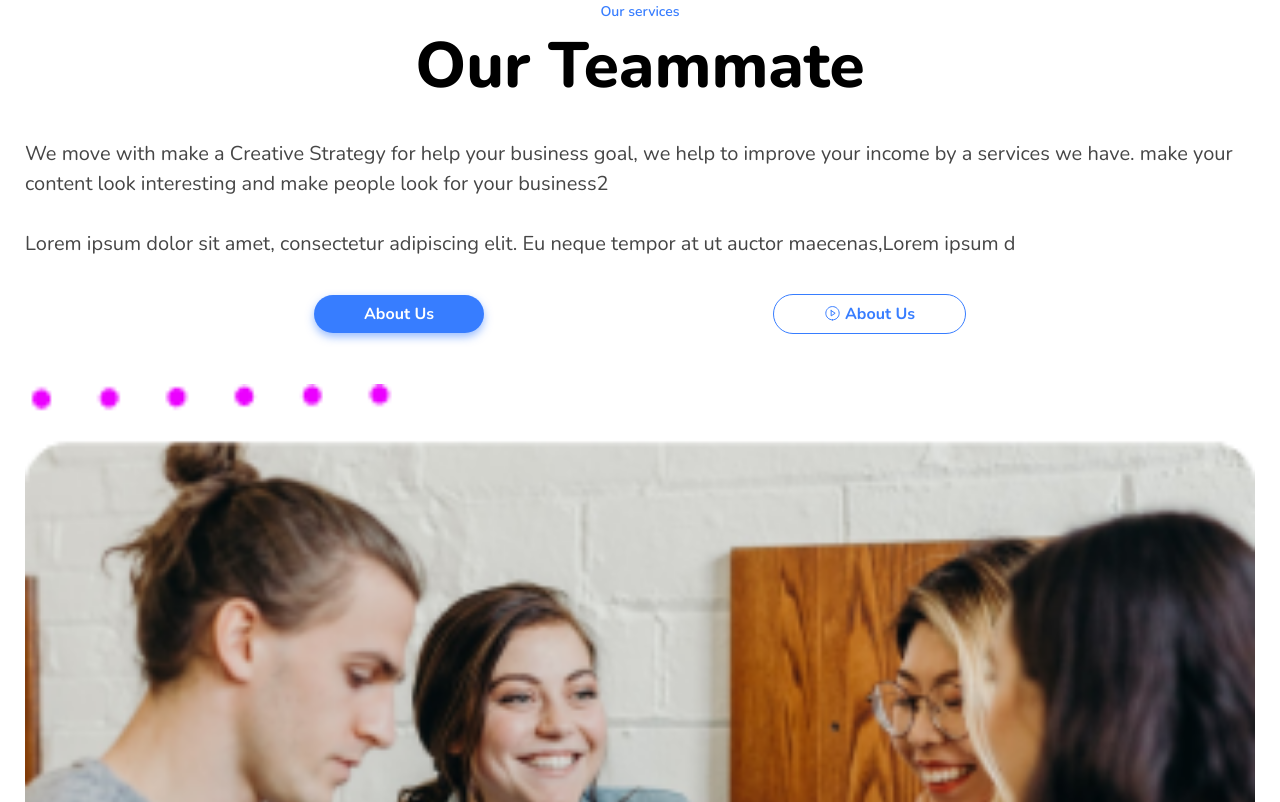
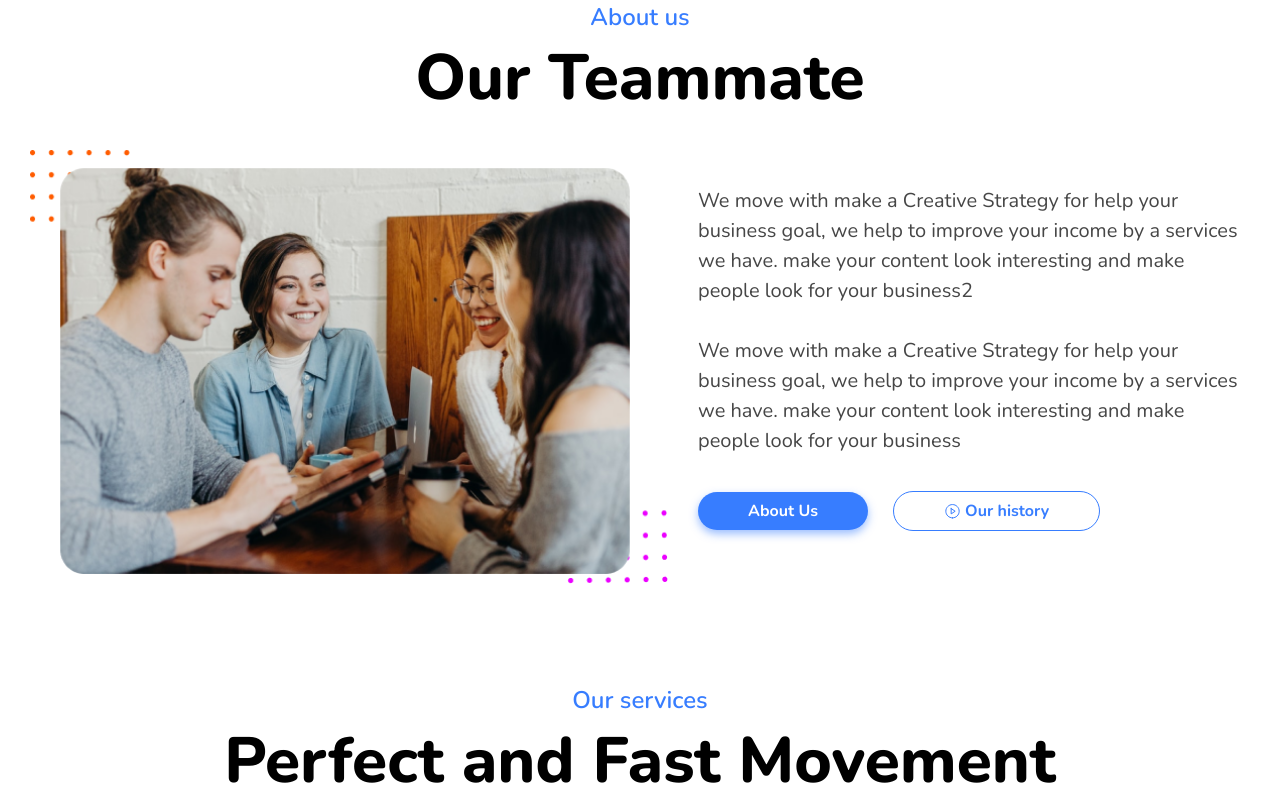
Before and after one commit to luisfalconmx/creative-agency-landing-page, a website built with Vite: page index.html in a window 1280 px wide. Shown: the part 1179-1981 px from the top of the page. Built offline with nearby package versions, Linux system fonts and the light colour scheme.

Commit message:
feat: about us section adapted for desktop devices

```diff
--- a/index.html
+++ b/index.html
@@ -62,25 +62,36 @@
     </section>
 
     <section class="about">
-      <span class="about__caption"> Our services </span>
+      <span class="about__caption">About us</span>
       <h2 class="about__title">Our Teammate</h2>
+      <div class="about__container">
+        <div class="about__content">
           <p class="about__description">
-        We move with make a Creative Strategy for help your business goal, we
-        help to improve your income by a services we have. make your content
-        look interesting and make people look for your business2
+            We move with make a Creative Strategy for help your business goal,
+            we help to improve your income by a services we have. make your
+            content look interesting and make people look for your business2
             <br /><br />
-        Lorem ipsum dolor sit amet, consectetur adipiscing elit. Eu neque tempor
-        at ut auctor maecenas,Lorem ipsum d
+            We move with make a Creative Strategy for help your business goal,
+            we help to improve your income by a services we have. make your
+            content look interesting and make people look for your business
           </p>
           <div class="about__buttons">
             <button class="about__button">About Us</button>
             <button class="about__button about__button--outline">
               <img src="/icons/icon-play-circle.svg" />
-          About Us
+              Our history
             </button>
           </div>
+        </div>
 
+        <picture class="hero__picture">
+          <source
+            media="(min-width: 768px)"
+            srcset="/images/about-desktop.png"
+          />
           <img src="/images/about-mobile.png" alt="#" class="about__image" />
+        </picture>
+      </div>
     </section>
 
     <section class="services">
--- a/scss/mixins/caption.scss
+++ b/scss/mixins/caption.scss
@@ -4,4 +4,8 @@
   color: $color-accent;
   display: block;
   width: fit-content;
+
+  @media (min-width: $md) {
+    font-size: 2.4rem;
+  }
 }
--- a/scss/sections/about.scss
+++ b/scss/sections/about.scss
@@ -1,6 +1,7 @@
 .about {
   padding: 0 25px;
-  margin-bottom: 100px;
+  margin: 0 auto 100px;
+  max-width: 1270px;
 
   &__caption {
     @include caption;
@@ -13,6 +14,21 @@
     margin-bottom: 35px;
   }
 
+  &__container {
+    @media (min-width: $md) {
+      display: flex;
+      flex-direction: row-reverse;
+      gap: 30px;
+      align-items: center;
+    }
+  }
+
+  &__content {
+    @media (min-width: $md) {
+      padding-top: 30px;
+    }
+  }
+
   &__description {
     @include paragraph;
     margin-bottom: 35px;
@@ -23,6 +39,11 @@
     justify-content: space-evenly;
     align-items: center;
     margin-bottom: 50px;
+
+    @media (min-width: $md) {
+      justify-content: flex-start;
+      gap: 25px;
+    }
   }
 
   &__button {
@@ -37,8 +58,15 @@
     }
   }
 
+  &__picture {
+    margin: auto;
+  }
+
   &__image {
     width: 100%;
-    margin: auto;
+
+    @media (min-width: $md) {
+      min-width: 638px;
+    }
   }
 }
```
Also changed, not shown: public/images/about-desktop.png (added). Lines whose indentation alone changed are shown as unchanged.
